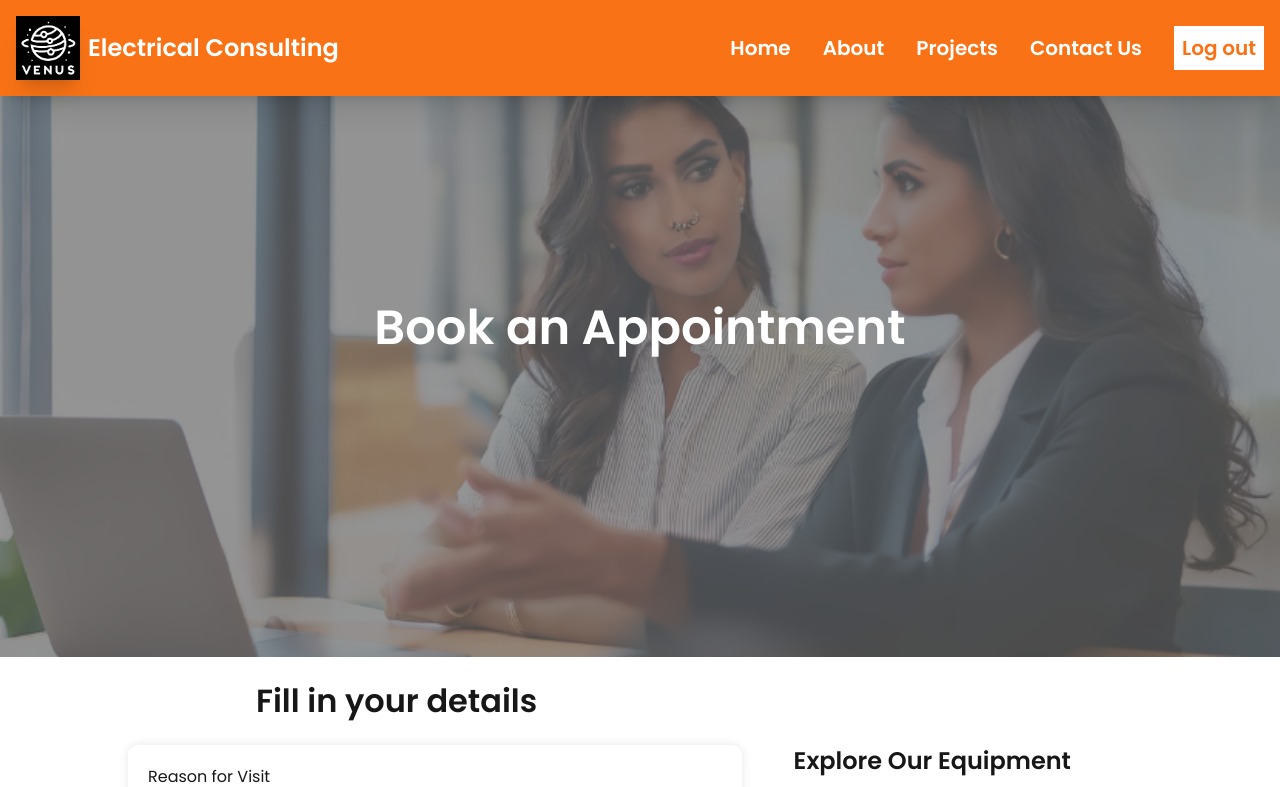
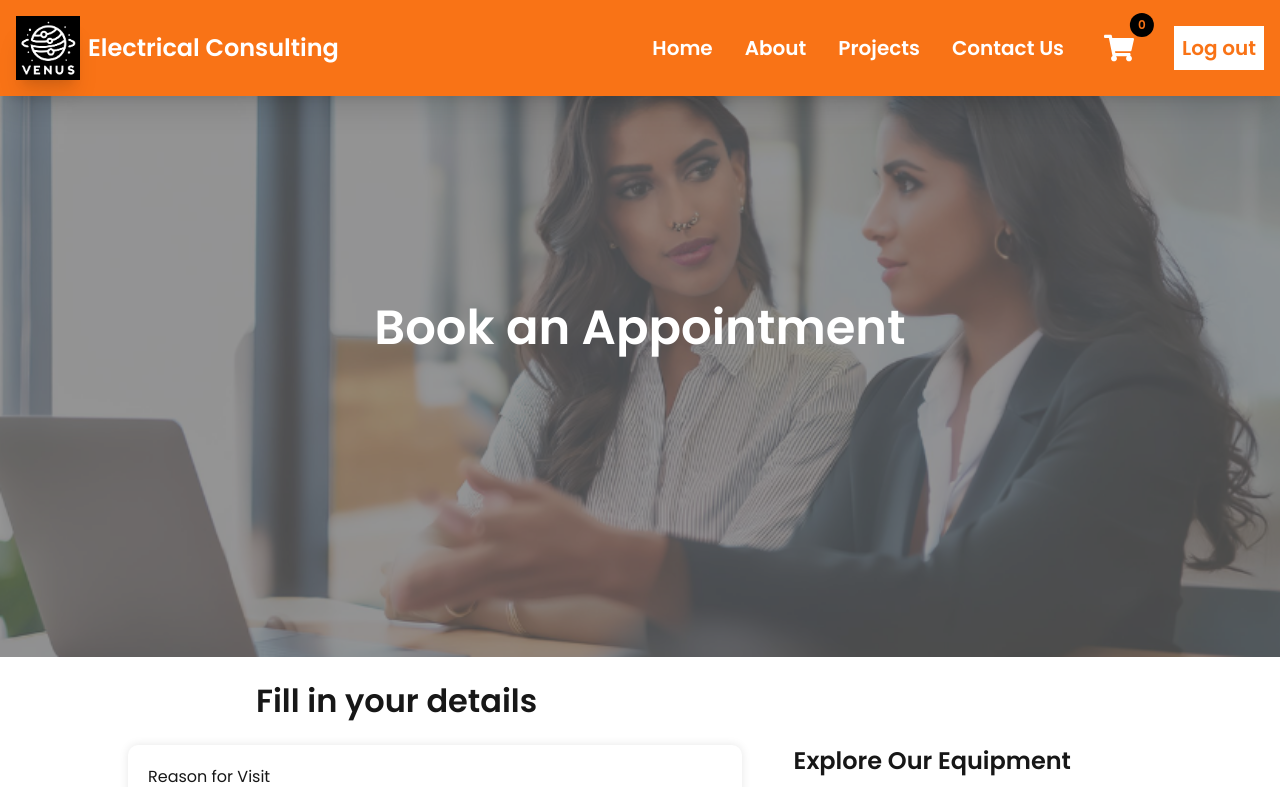
Before and after one commit to noorverma/venus-consulting, a Next.js app: page /Appointment in a window 1280 px wide. Shown: the top 787 px of the page. Built offline with nearby package versions, Linux system fonts and the light colour scheme.

Commit message:
Cart added to navbar

```diff
--- a/app/components/navbar.js
+++ b/app/components/navbar.js
@@ -4,6 +4,7 @@
 import { useRouter } from 'next/navigation';
 import { signOut } from 'firebase/auth';
 import { auth } from '../Lib/firebase';
+import { FaShoppingCart } from 'react-icons/fa';
 
 const Navbar = () => {
   const router = useRouter();
@@ -37,6 +38,15 @@ const Navbar = () => {
           <a href="/projects" className="text-white text-xl font-bold hover:bg-white hover:text-orange-500 hover:rounded-lg hover:p-2 transition-all duration-300">Projects</a>
           <a href="/contact" className="text-white text-xl font-bold hover:bg-white hover:text-orange-500 hover:rounded-lg hover:p-2 transition-all duration-300">Contact Us</a>
 
+          {/* Cart Icon */}
+          <a href="/cart" className="relative text-white text-xl font-bold hover:bg-white hover:text-orange-500 hover:rounded-lg p-2 transition-all duration-300">
+            <FaShoppingCart className="text-3xl" />
+            {/* Optionally, you can display the number of items in the cart */}
+            <span className="absolute top-0 right-0 transform translate-x-1/2 -translate-y-1/2 bg-black text-orange-500 rounded-full px-2 py-1 text-xs font-bold">
+              0 {/* Placeholder for cart item count */}
+            </span>
+          </a>
+
           {/* Log out button that triggers handleLogout */}
           <button
             onClick={handleLogout}
--- a/package.json
+++ b/package.json
@@ -22,6 +22,7 @@
     "nodemailer": "^6.9.15",
     "react": "^18",
     "react-dom": "^18",
+    "react-icons": "^5.3.0",
     "resend": "^4.0.0",
     "stripe": "^16.12.0"
   },
```
Also changed, not shown: 2 other files (tests, documents, lock files or other folders).
